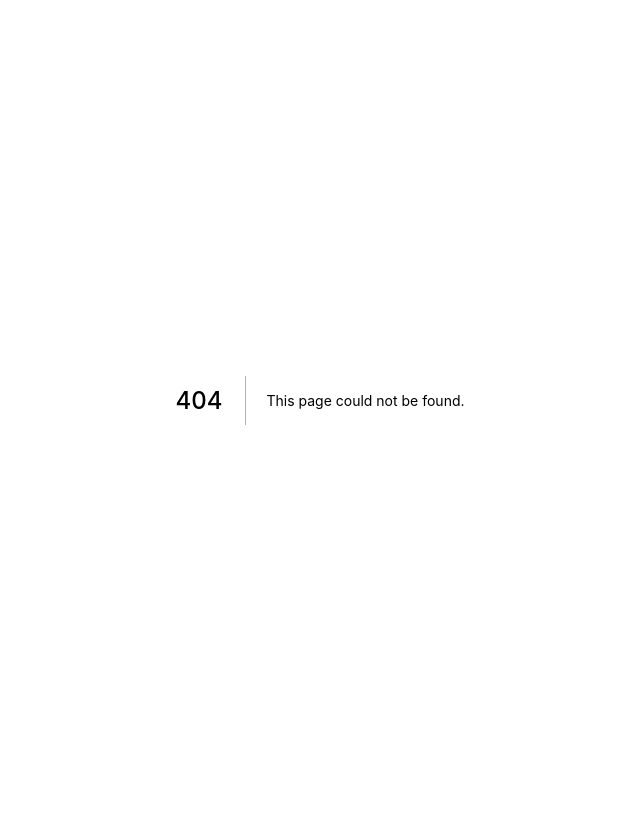
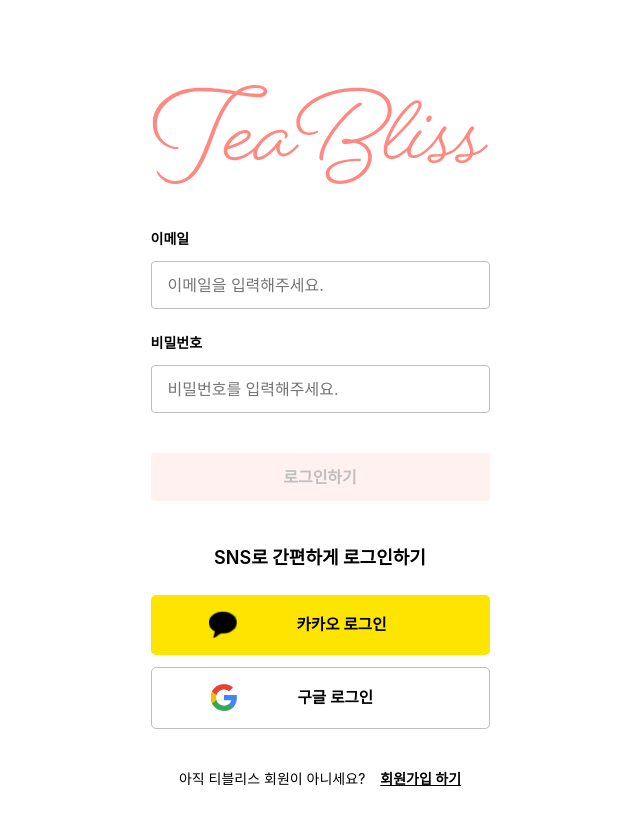
Before and after one commit to Tea-Bliss/FE_Tea_Bliss, a Next.js app: page /sign-in in a window 1280 px wide. Before the commit this address had no page. Shown: the top 824 px of the page, without its empty margins (320-960 px from the left). Before the commit the page ends 800 px from the top, so only its background shows below. Built offline with nearby package versions, Linux system fonts and the light colour scheme.

Commit message:
feat: 카카오, 구글 이미지 추가

```diff
--- /dev/null
+++ b/src/app/sign-in/page.tsx
@@ -0,0 +1,5 @@
+import SignInLayout from '@/components/page-layout/signInLayout/signInLayout';
+
+export default function SignIn() {
+  return <SignInLayout />;
+}
--- /dev/null
+++ b/src/components/page-layout/signInLayout/signInForm/signInForm.module.scss
@@ -0,0 +1,47 @@
+.formBox {
+  @include flexSort(column, center, center, 4rem);
+  width: 100%;
+}
+
+.inputContainer {
+  @include flexSort(column, center, center, 2.4rem);
+  width: 100%;
+}
+
+.inputBox {
+  width: 100%;
+  @include flexSort(column, null, null, 1.2rem);
+}
+
+.input {
+  width: 100%;
+  height: 4.8rem;
+  padding: 1.2rem 1.6rem;
+  border-radius: 0.4rem;
+  border: 0.1rem solid $black-6;
+  @include font(1.6rem, 400, 2.4rem);
+}
+
+.label {
+  @include font(1.4rem, 600, 2rem);
+}
+
+.buttonBox {
+  @include flexSort(column, center, center, 1.4rem);
+  width: 100%;
+}
+
+.button {
+  width: 100%;
+}
+
+.errorBox {
+  position: relative;
+}
+
+.error {
+  color: $error;
+  position: absolute;
+  bottom: -2rem;
+  @include font(1.3rem, 500, 1.8rem);
+}
--- /dev/null
+++ b/src/components/page-layout/signInLayout/signInForm/signInForm.tsx
@@ -0,0 +1,77 @@
+'use client';
+
+import { zodResolver } from '@hookform/resolvers/zod';
+import classNames from 'classnames/bind';
+import { Controller, useForm } from 'react-hook-form';
+import { z } from 'zod';
+
+import Button from '@/components/common/Button';
+import Input from '@/components/common/Input/Input';
+import Label from '@/components/common/Label/Label';
+import styles from '@/components/page-layout/signInLayout/signInForm/signInForm.module.scss';
+
+const cn = classNames.bind(styles);
+
+const schema = z.object({
+  email: z.string().nonempty('이메일을 입력해주세요.').email('이메일 형식으로 작성해 주세요.'),
+  password: z.string().nonempty('비밀번호를 입력해주세요.').min(8, '8자 이상 입력해주세요.'),
+});
+
+export default function SignInForm() {
+  const {
+    control,
+    handleSubmit,
+    formState: { errors, isValid },
+  } = useForm({
+    resolver: zodResolver(schema),
+    mode: 'onBlur',
+  });
+
+  return (
+    <form className={cn('formBox')} onSubmit={handleSubmit((data) => console.log(data))}>
+      <section className={cn('inputContainer')}>
+        <article className={cn('inputBox')}>
+          <Label className={cn('label')}>이메일</Label>
+          <Controller
+            name="email"
+            control={control}
+            defaultValue=""
+            render={({ field }) => (
+              <div className={cn('errorBox')}>
+                <Input {...field} placeholder="이메일을 입력해주세요." className={cn('input')} onBlur={field.onBlur} />
+                {typeof errors.email?.message === 'string' && <p className={cn('error')}>{errors.email.message}</p>}
+              </div>
+            )}
+          />
+        </article>
+        <article className={cn('inputBox')}>
+          <Label className={cn('label')}>비밀번호</Label>
+          <Controller
+            name="password"
+            control={control}
+            defaultValue=""
+            render={({ field }) => (
+              <div className={cn('errorBox')}>
+                <Input
+                  {...field}
+                  placeholder="비밀번호를 입력해주세요."
+                  className={cn('input')}
+                  onBlur={field.onBlur}
+                  type="password"
+                />
+                {typeof errors.password?.message === 'string' && (
+                  <p className={cn('error')}>{errors.password.message}</p>
+                )}
+              </div>
+            )}
+          />
+        </article>
+      </section>
+      <article className={cn('buttonBox')}>
+        <Button shape="square" color="red" className={cn('button')} disabled={!isValid}>
+          로그인하기
+        </Button>
+      </article>
+    </form>
+  );
+}
--- /dev/null
+++ b/src/components/page-layout/signInLayout/signInLayout.module.scss
@@ -0,0 +1,30 @@
+.layout {
+  @include flexSort(null, center, null, null);
+  padding: 8.5rem 0 12.2rem 0;
+
+  @include tablet {
+    padding: 10.4rem 0;
+  }
+
+  @include mobile {
+    padding: 6.6rem 2.7rem 11.8rem 2.7rem;
+  }
+}
+
+.container {
+  @include flexSort(column, null, center, 4.4rem);
+
+  @include mobile {
+    width: 100%;
+  }
+}
+
+.header {
+  width: 33.9rem;
+  height: 10rem;
+
+  @include mobile {
+    width: 18.8rem;
+    height: 5.5rem;
+  }
+}
--- /dev/null
+++ b/src/components/page-layout/signInLayout/signInLayout.tsx
@@ -0,0 +1,20 @@
+import classNames from 'classnames/bind';
+
+import Header from '@/components/common/Header/Header';
+import SignInForm from '@/components/page-layout/signInLayout/signInForm/signInForm';
+import styles from '@/components/page-layout/signInLayout/signInLayout.module.scss';
+import SocialLogin from '@/components/page-layout/signInLayout/socialLogin/socialLogin';
+
+const cn = classNames.bind(styles);
+
+export default function SignInLayout() {
+  return (
+    <main className={cn('layout')}>
+      <div className={cn('container')}>
+        <Header className={cn('header')} />
+        <SignInForm />
+        <SocialLogin />
+      </div>
+    </main>
+  );
+}
--- /dev/null
+++ b/src/components/page-layout/signInLayout/socialLogin/socialLogin.module.scss
@@ -0,0 +1,51 @@
+.section {
+  @include flexSort(column, null, center, 4rem);
+  width: 100%;
+}
+
+.buttonContainer {
+  @include flexSort(column, null, center, 2.4rem);
+  width: 100%;
+}
+
+.buttonContainerTitle {
+  @include font(1.8rem, 600, 2.6rem);
+}
+
+.buttonBox {
+  @include flexSort(column, null, center, 1.2rem);
+  width: 100%;
+}
+
+.kakaoButton,
+.goggleButton {
+  @include flexSort(null, null, center, 6rem);
+  padding: 1.6rem 5.8rem;
+  width: 100%;
+
+  @include font(2.5rem, 600, 2.8rem);
+}
+
+.kakaoButton {
+  border-radius: 0.5rem;
+  background: $kakao;
+}
+
+.goggleButton {
+  border-radius: 0.5rem;
+  border: 1px solid var(--BDS-Grayscale-6, #bfbfbf);
+  background: var(--BDS-Grayscale-1, #fff);
+}
+
+.signUpBox {
+  @include flexSort(null, null, center, 1.5rem);
+}
+
+.signUpContent {
+  @include font(1.4rem, 400, 2rem);
+}
+
+.toSignUp {
+  @include font(1.4rem, 600, 2rem);
+  text-decoration: underline;
+}
--- /dev/null
+++ b/src/components/page-layout/signInLayout/socialLogin/socialLogin.tsx
@@ -0,0 +1,49 @@
+'use client';
+
+import classNames from 'classnames/bind';
+
+import Link from 'next/link';
+import { useRouter } from 'next/navigation';
+
+import styles from '@/components/page-layout/signInLayout/socialLogin/socialLogin.module.scss';
+import ROUTE from '@/constants/route';
+import Goggle from '@/icons/goggle.svg';
+import Kakao from '@/icons/kakao.svg';
+
+const cn = classNames.bind(styles);
+
+export default function SocialLogin() {
+  const router = useRouter();
+
+  const handleKakaoButtonClick = () => {
+    router.push('/');
+  };
+
+  const handleGoggleButtonClick = () => {
+    router.push('/');
+  };
+
+  return (
+    <section className={cn('section')}>
+      <article className={cn('buttonContainer')}>
+        <p className={cn('buttonContainerTitle')}>SNS로 간편하게 로그인하기</p>
+        <div className={cn('buttonBox')}>
+          <button className={cn('kakaoButton')} onClick={handleKakaoButtonClick}>
+            <Kakao />
+            <p>카카오 로그인</p>
+          </button>
+          <button className={cn('goggleButton')} onClick={handleGoggleButtonClick}>
+            <Goggle />
+            <p>구글 로그인</p>
+          </button>
+        </div>
+      </article>
+      <article className={cn('signUpBox')}>
+        <p className={cn('signUpContent')}>아직 티블리스 회원이 아니세요?</p>
+        <Link href={ROUTE.SIGN_UP} className={cn('toSignUp')}>
+          회원가입 하기
+        </Link>
+      </article>
+    </section>
+  );
+}
--- a/src/components/page-layout/signUpLayout/signUpLayout.tsx
+++ b/src/components/page-layout/signUpLayout/signUpLayout.tsx
@@ -2,8 +2,7 @@ import classNames from 'classnames/bind';
 
 import Header from '@/components/common/Header/Header';
 import SignUpForm from '@/components/page-layout/signUpLayout/signUpForm/signUpForm';
-
-import styles from './signUpLayout.module.scss';
+import styles from '@/components/page-layout/signUpLayout/signUpLayout.module.scss';
 
 const cn = classNames.bind(styles);
 
--- a/src/styles/_color.scss
+++ b/src/styles/_color.scss
@@ -38,3 +38,6 @@ $complete_bg: #abd6fe;
 $yellow: #ede13d;
 $wine: #bd0c68;
 $green: #b4e696;
+
+// etc
+$kakao: #fee500;
```
Also changed, not shown: public/icons/goggle.svg (added), public/icons/kakao.svg (added).
